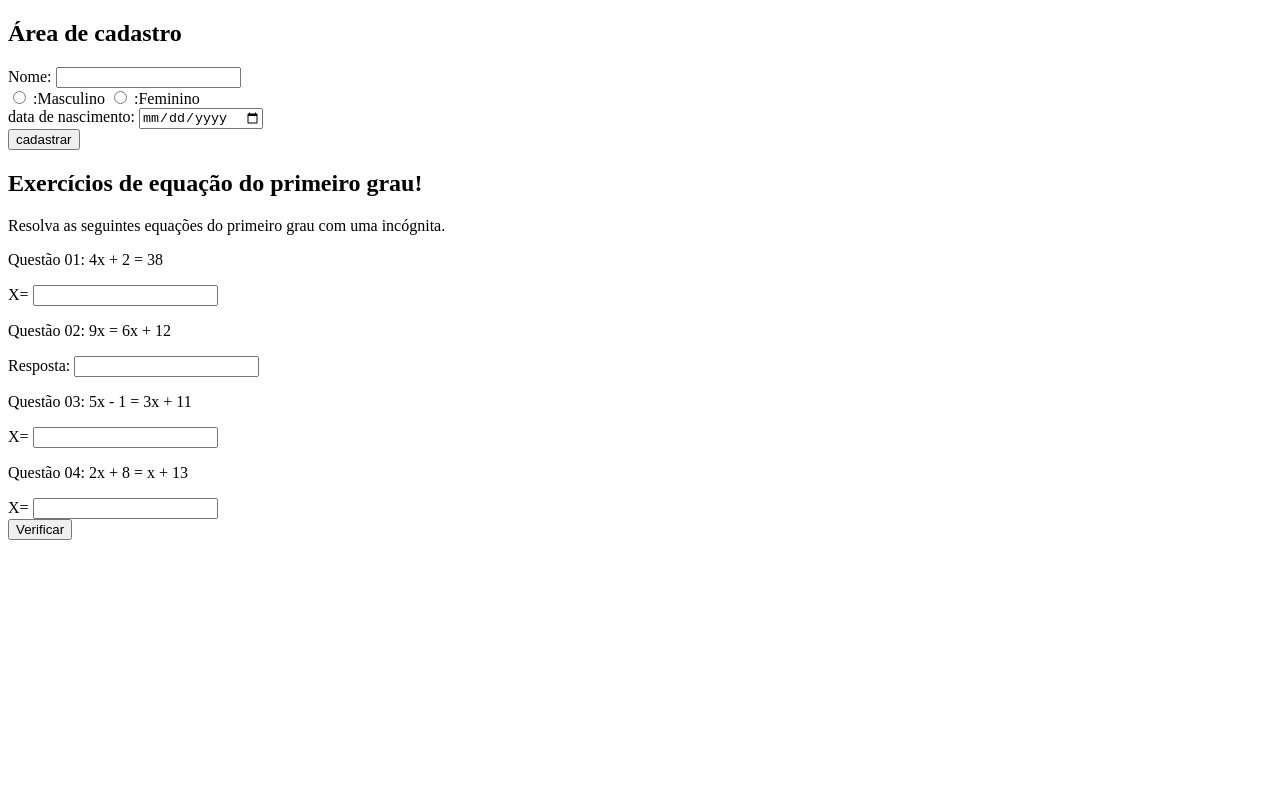
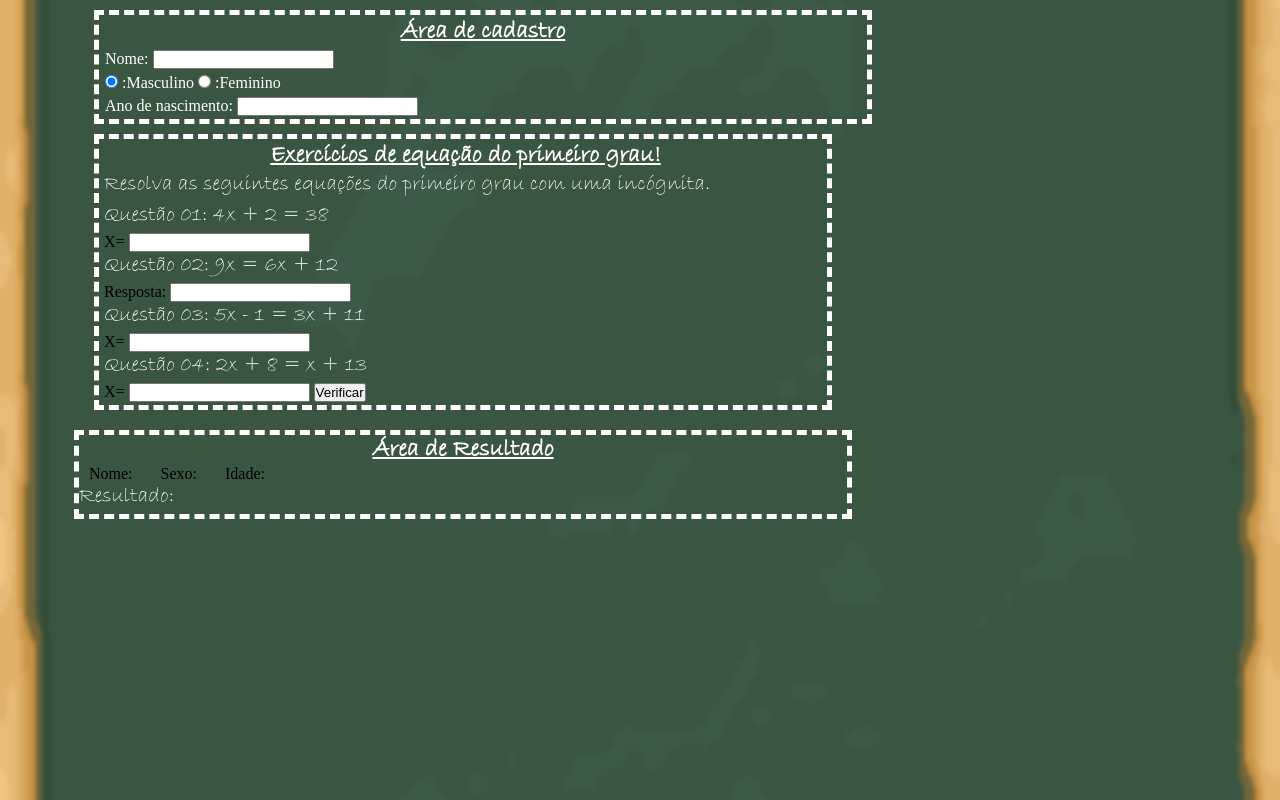
Before and after one commit to romariocdz/javascript, a plain HTML site: page exercicios-proprio/switch ex/index.html in a window 1280 px wide. Drawn offline with Linux system fonts and the light colour scheme.

Commit message:
projetos

```diff
--- /dev/null
+++ b/exercicios-proprio/switch ex/condicao.css
@@ -0,0 +1,82 @@
+@charset "utf-8";
+
+*{
+    margin: 0px 0px;
+    padding: 0px 0px;
+}
+
+@font-face {
+    font-family: Brad;
+    src: url('fontes/BRADHITC.TTF');
+}
+
+:root{
+    --color01: #B78133;
+    --color02: #435F42;
+    --fonte01: Brad;
+}
+
+body {
+    height: 100vh;
+    width: 100vw;
+    background-color: white;
+    background-image: url('imagens/fundoquadro.png');
+    background-repeat: repeat-y;
+    background-position: center center;
+    background-size: cover;
+}
+
+main {
+    padding-top: 10px;
+    margin: auto;
+    height: 90vh;
+    width: 90vw;
+}
+
+#principal{
+    border: 5px dashed white;
+    padding-top: 2px;
+    margin: 0px 0px 10px 30px;
+}
+
+#areacadastro > div {
+    color: white;
+    padding: 2px 3px;
+    margin: 1px 3px;
+}
+section{
+    width: 60vw;
+}
+
+section > #questes {
+    border: 5px dashed white;
+    padding: 2px 0px 3px 5px;
+    margin: 5px 0px 2px 30px;
+}
+
+ h1 {
+    font-family: var(--fonte01);
+    font-size: 18pt;
+    text-decoration: underline;
+    text-align: center;
+    color: white;
+}
+ p {
+    font-family: var(--fonte01);
+    font-size: 16pt;
+    color: white;
+    margin-bottom: 5px;
+}
+
+ #dados {
+    border: 5px dashed white;
+    margin: 20px 0px 0px 10px;
+}
+#dados > p {
+    display: inline-block;
+    margin: 5px;
+}
+
+#dados > label {
+    margin-left: 10px;
+}
--- a/exercicios-proprio/switch ex/condicao.js
+++ b/exercicios-proprio/switch ex/condicao.js
@@ -1,21 +1,35 @@
-function confirme() {
-let nome = document.getElementById('login');
-    let sexmasc = document.getElementsByTagName('input')[1];
-        let sexfem = document.getElementsByTagName('input')[2];
-    let idade = document.getElementsByTagName('input')[3];
-}
-
-
 function verificar() {
-    // as variáveis abaixp recebem os valores digitados pelo usuário!
+    let nome = document.getElementById('login');
+        let radiosex = document.getElementsByName('radiosex');
+            let datanasc = document.getElementsByTagName('input')[3];
+               let residade = document.getElementById('idadecand');
+                let data = new Date();
+                    let ano = data.getFullYear();
+                let idade = ano - Number(datanasc.value); //Calculo da idade
+            let nomecand = document.getElementById('nomecand');
+        nomecand.innerText =  `${nome.value}`;
+    let sexo = document.getElementById('sexcand')
+let resultado = document.getElementById('resulq')// onde mostrar os resultados
+if(radiosex[0].checked){
+    sexo.innerText = 'Masculino';
+    } else {
+            sexo.innerText = 'Feminino';
+};
+    residade.innerText = `${idade} Anos`;
+    // as variáveis abaixo recebem os valores digitados pelo usuário!
     let quest01 = document.getElementById('quest1');
-        let quest02 = document.getElementById('quest2');
-    let quest03 = document.getElementById('quest3');
-        let quest04 = document.getElementById('quest4');
+            let quest02 = document.getElementById('quest2');
+        let quest03 = document.getElementById('quest3');
+    let quest04 = document.getElementById('quest4');
   // abaixo está o gabarito(r1, r2, r3, r4)!
   let r1 = 9;
   let r2 = 4;
   let r3 = 5;
   let r4 = 5;
+if(r1 == quest01.value && r2 == quest02.value && r3 == quest03.value && r4 == quest04.value){
+    resultado.innerText = 'Você acertou todas a questões, parabéns'
 
+}else{
+    resultado.innerText = 'Você errou alguma questão: Tente novamente ou vejá o gabarito.'
 }
+}
--- a/exercicios-proprio/switch ex/index.html
+++ b/exercicios-proprio/switch ex/index.html
@@ -6,10 +6,11 @@
     <meta name="viewport" content="width=device-width, initial-scale=1.0">
     <title>estrutura condicionais</title>
     <script src="condicao.js"></script>
+    <link rel="stylesheet" href="condicao.css">
 </head>
 <body>
 <main>
-<section>
+<section id="principal">
     <h1>Área de cadastro</h1>
 <div id="areacadastro">
     <div id="nome" class="boxcadastro">
@@ -17,17 +18,14 @@
             <input type="text" name="login" id="login">
     </div>
         <div id="sex" class="boxcadastro">
-            <input type="radio" name="sex" id="masc">
+            <input type="radio" name="radiosex" id="masc" checked>
                 <label for="masc">:Masculino</label>
-            <input type="radio" name="sex" id="fem">
+            <input type="radio" name="radiosex" id="fem">
                 <label for="fem">:Feminino</label>
         </div>
     <div id="data" class="boxcadastro">
-                <label for="nasc">data de nascimento:</label>
-                    <input type="date"  id="nasc" name="nasc">
-            </div>
-        <div id="confirme">
-            <input type="button" value="cadastrar" id="botãocadastro" name="botãocadastro" onclick="confirme()">
+        <label for="nasc">Ano de nascimento:</label>
+            <input type="text"  id="nasc" name="nasc">
     </div>
 </div>
 </section>
@@ -47,8 +45,20 @@
     <p>Questão 04: 2x + 8 = x + 13</p>
         <label for="">X=</label>
             <input type="number" min="0" name="quest4" id="quest4">
+            <input type="button" value="Verificar" onclick="verificar()">
 </div>
-            <input type="button" value="Verificar" onclick="verificar()">
+</section>
+<section id="dados">
+    <h1>Área de Resultado</h1>
+        <label for="nomecand">Nome:</label>
+            <p id="nomecand"></p>
+                <label for="sexcand">Sexo:</label>
+                    <p id="sexcand"></p>
+        <label for="idadecand">Idade: </label>
+    <p id="idadecand"> </p>
+    <aside>
+        <p id="resulq">Resultado: </p>
+    </aside>
 </section>
 </main>
 </body>
```
Also changed, not shown: exercicios-proprio/switch ex/fontes/BRADHITC.TTF (added), exercicios-proprio/switch ex/fontes/BRUSHSCI.TTF (added), exercicios-proprio/switch ex/imagens/fundoquadro.png (added), exercicios-proprio/switch ex/imagens/imagefundo.png (added), exercicios-proprio/switch ex/imagens/quadro escolar.png (added). Lines whose indentation alone changed are shown as unchanged.
